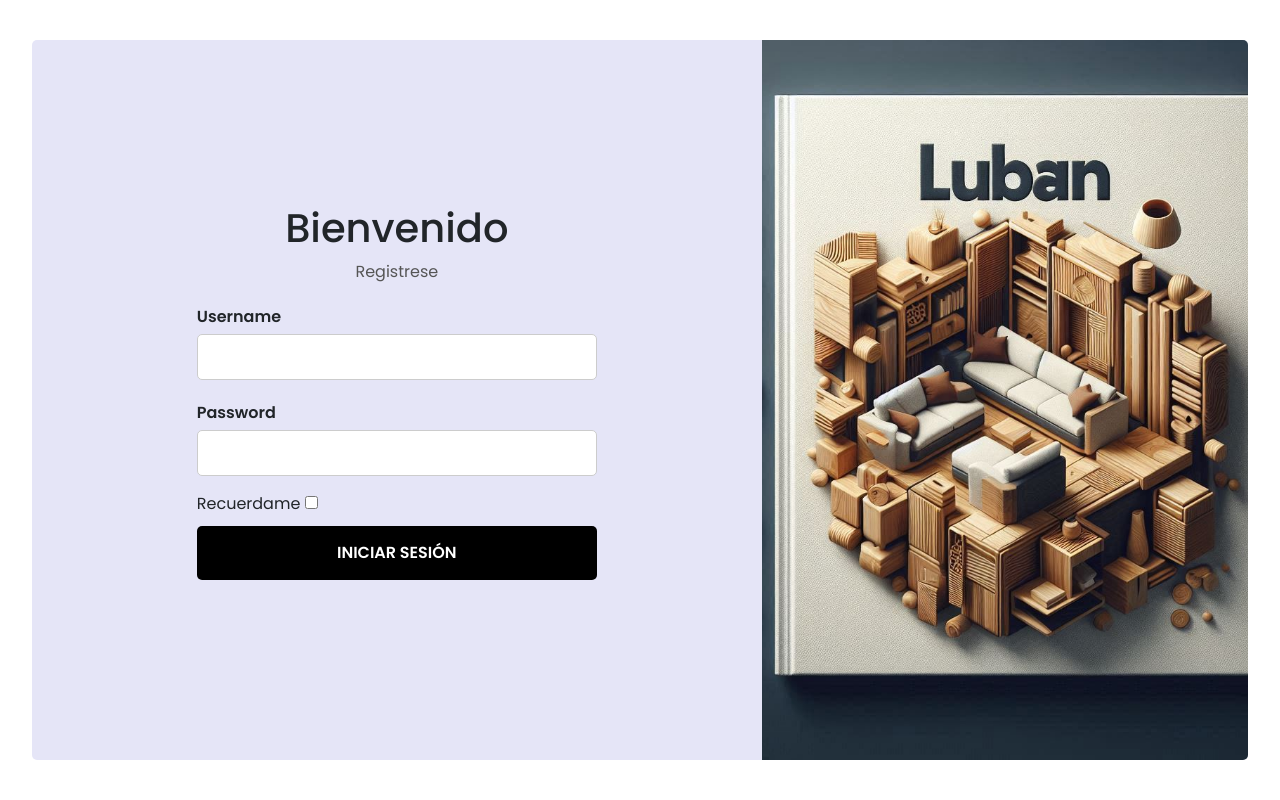
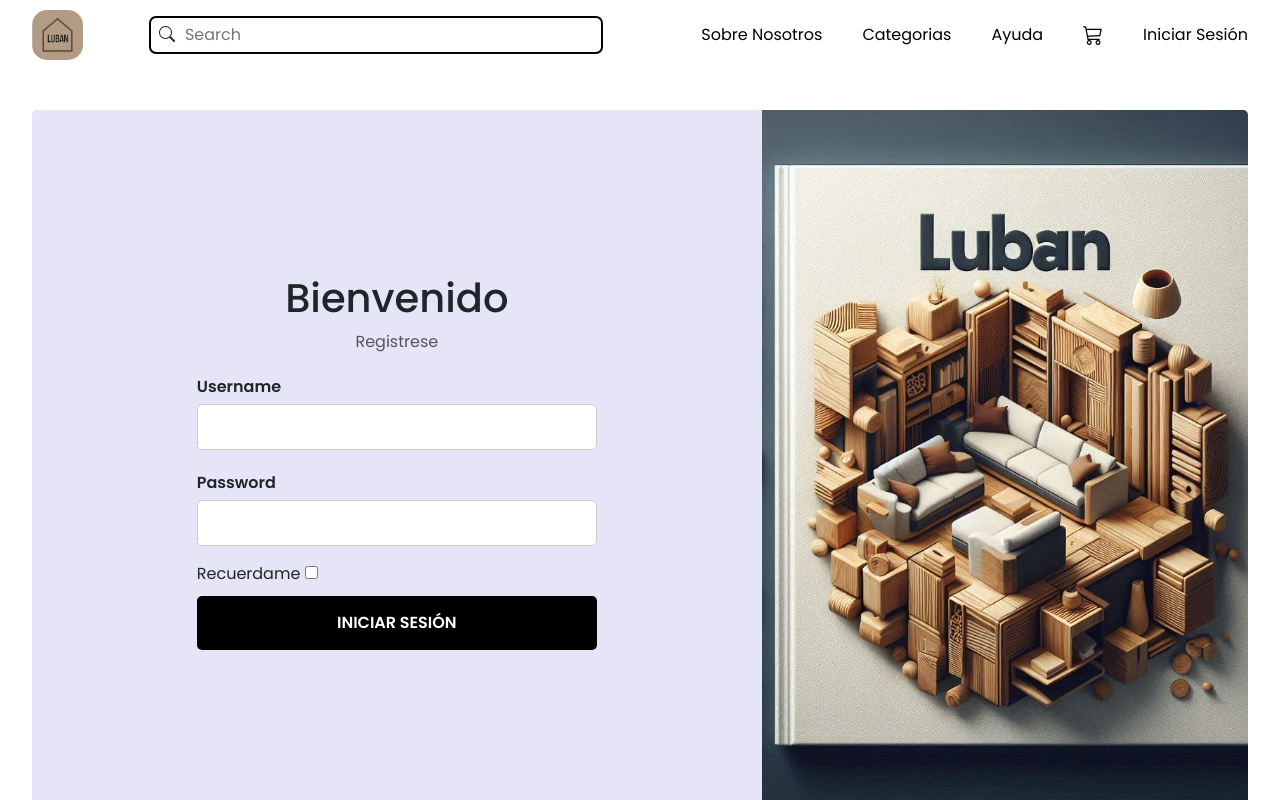
Before and after one commit to luismeza1101/ProyectoLuban, a React (Vite) app in the folder PF_Frontend/: page /login in a window 1280 px wide. Shown: the top 800 px of the page. Built offline with nearby package versions, Linux system fonts and the light colour scheme.

Commit message:
V1 inicio sesion

```diff
--- a/PF_Frontend/src/components/FormContact.tsx
+++ b/PF_Frontend/src/components/FormContact.tsx
@@ -5,6 +5,12 @@ const FormContact: React.FC = () => {
   const [email, setEmail] = useState("");
   const [asunto, setAsunto] = useState("");
   const [text, setText] = useState("");
+
+  const limpiarCampos = () => {
+    setEmail(''),
+    setAsunto('')
+    setText('')
+  }
 
   const handleSubmit = async (e: any) => {
     e.preventDefault();
@@ -25,13 +31,17 @@ const FormContact: React.FC = () => {
 
       if (response.ok) {
         alert("Correo enviado correctamente");
+        limpiarCampos()
       } else {
         alert("Error al enviar el correo");
       }
     } catch (error) {
       console.error("Error al enviar el correo:", error);
     }
+
   };
+
+
 
   return (
     // Formulario donde el usuario podra mandar sus quejas o dudas
--- a/PF_Frontend/src/components/Header.tsx
+++ b/PF_Frontend/src/components/Header.tsx
@@ -4,9 +4,11 @@ import LinksHeader from "./LinksHeader";
 import { useState } from "react";
 import LinksMobile from "./LinksMobile";
 
+
 const Header: React.FC = () => {
 
   const [showLinks, setShowLinks] = useState(false)
+
 
   return (
     // Header de la pagina
@@ -17,7 +19,7 @@ const Header: React.FC = () => {
           <img src="/logo.png" alt="LOGO" className="nav__logo"/>
         </Link>
         {/* Barra de busqueda */}
-        {/* <form className="barSearch" role="search">
+        <form className="barSearch" role="search">
           <i className="bi bi-search"></i>
           <input
             className="me-2 barSearch__input"
@@ -25,7 +27,7 @@ const Header: React.FC = () => {
             placeholder="Search"
             aria-label="Search"
           />
-        </form> */}
+        </form>
         {/* Lista de enlaces */}
         <LinksHeader/>
         {/* Boton de despliege, cuando sea una pantalla mas pequeña */}
--- a/PF_Frontend/src/components/LinksHeader.tsx
+++ b/PF_Frontend/src/components/LinksHeader.tsx
@@ -1,7 +1,16 @@
 import { Link } from "react-router-dom";
+import { ProductContext } from "../context/Contexto";
+import { useContext } from "react";
 
 
 const LinksHeader: React.FC = () => {
+  const productContext = useContext(ProductContext);
+
+  if (!productContext) {
+    return null;
+  }
+
+  const { user } = productContext;
 
   return (
     <div className={`enlaces enlaces-desktop`} id="navbarSupportedContent">
@@ -33,7 +42,7 @@ const LinksHeader: React.FC = () => {
       <li className="lista__item lista__item--account">
         {/* Imagen que despliega las opciones de cuenta */}
         <Link to={'/login'} className="lista__link">
-        Iniciar Sesión
+        {user}
         </Link>
       </li>
     </ul>
--- a/PF_Frontend/src/context/Contexto.tsx
+++ b/PF_Frontend/src/context/Contexto.tsx
@@ -13,6 +13,8 @@ interface ProductContextType {
   setCateProduct: (cate: number) => void
   filterPro: Product[]
   setFilterPro: (filter: Product[]) => void
+  user: string
+  setUser: (name :string) => void
 }
 
 export const ProductContext = createContext<ProductContextType | undefined>(undefined);
@@ -28,9 +30,10 @@ export const ProductProvider: React.FC<{ children: ReactNode }> = ({ children })
     const deletePrice = price * cantidad;
     setPagoTotal(pagoTotal - deletePrice)
   };
+  const [user, setUser] = useState('Iniciar Sesión')
 
   return (
-    <ProductContext.Provider value={{ products, setProducts, productCar, setProductCar, removeProductFromCar, pagoTotal, setPagoTotal, cateProduct, setCateProduct, filterPro, setFilterPro }}>
+    <ProductContext.Provider value={{ products, setProducts, productCar, setProductCar, removeProductFromCar, pagoTotal, setPagoTotal, cateProduct, setCateProduct, filterPro, setFilterPro, user, setUser }}>
       {children}
     </ProductContext.Provider>
   );
--- a/PF_Frontend/src/pages/Login.tsx
+++ b/PF_Frontend/src/pages/Login.tsx
@@ -1,13 +1,16 @@
 import "../StyleSheets/Login.css"; // Importar estilos CSS
 import Footer from "../components/Footer";
 import { signup } from "../../../PF_Backend/api";
-import { useState } from "react";
+import { useContext, useRef, useState } from "react";
+import Header from "../components/Header";
+import { ProductContext } from "../context/Contexto";
 
 const Login: React.FC = () => {
   // Estados para almacenar los datos del usuario
   const [password, setPassword] = useState("");
   const [email, setEmail] = useState("");
   const [message, setMessage] = useState("");
+  const user = useRef<HTMLInputElement>(null)
 
   // Funcion para registrar nuevos usuarios
   const handleSignup = async () => {
@@ -21,8 +24,17 @@ const Login: React.FC = () => {
     }
   };
 
+  const productContext = useContext(ProductContext);
+
+  if (!productContext) {
+    return null;
+  }
+
+  const { setUser } = productContext;
+
   return (
     <>
+    <Header/>
       <div className="containerLogin">
         <div className="form-container">
           <div className="login-container">
@@ -33,6 +45,7 @@ const Login: React.FC = () => {
               onSubmit={(e) => {
                 e.preventDefault();
                 handleSignup();
+                setUser(user.current!.value)
               }}
             >
               <p>
@@ -43,6 +56,7 @@ const Login: React.FC = () => {
                   name="email"
                   onChange={(e) => setEmail(e.target.value)}
                   required
+                  ref={user}
                 />
               </p>
 
```
